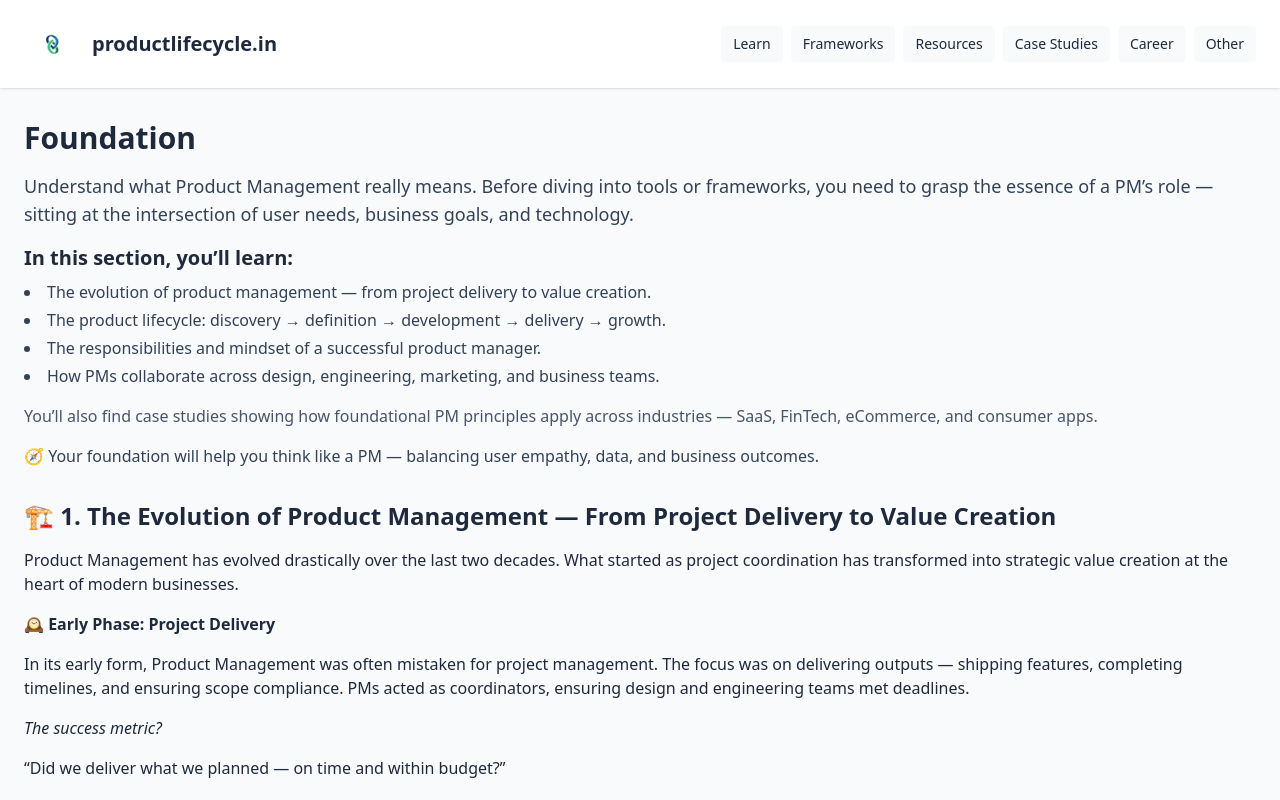
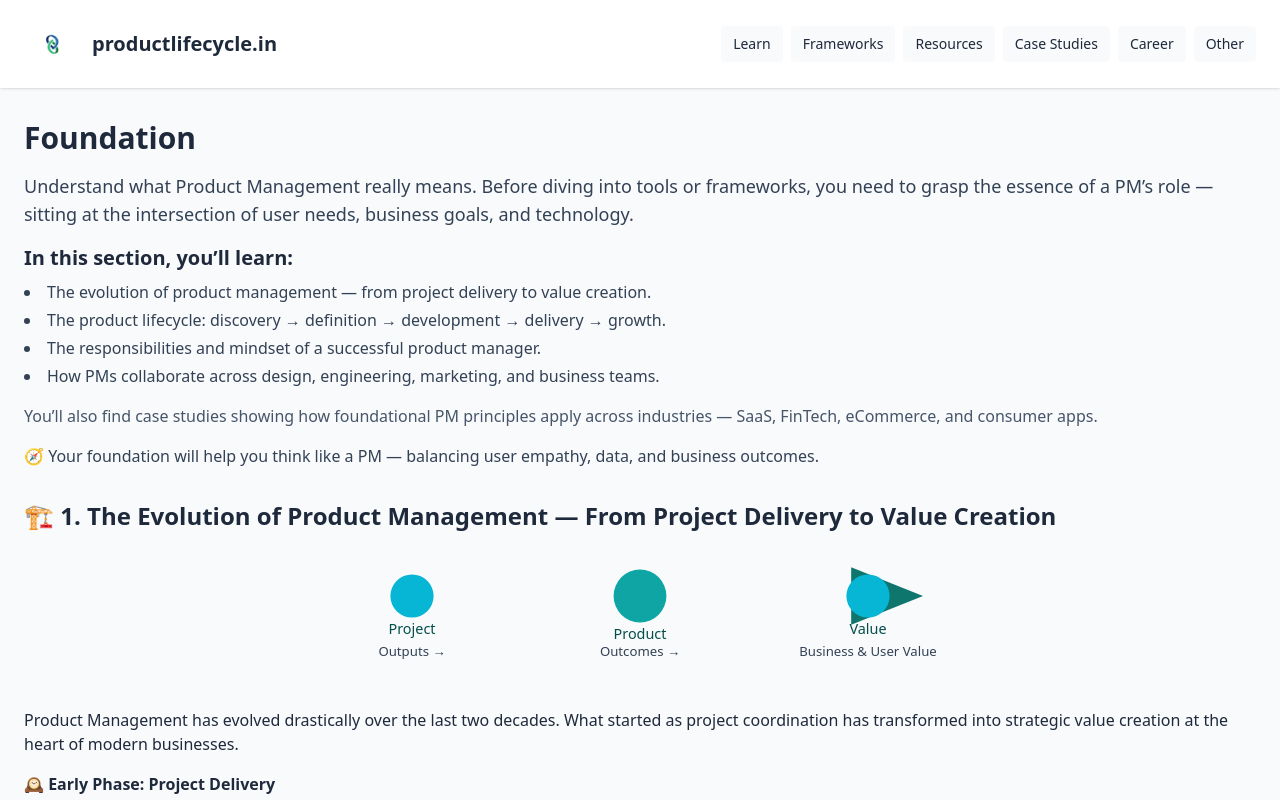
Before and after one commit to rahulmailbox90/productlifecycle-in, a Next.js app: page /learn/foundations in a window 1280 px wide. Shown: the top 800 px of the page. Built offline with nearby package versions, Linux system fonts and the light colour scheme.

Commit message:
feat(learn): add evolution timeline SVG to foundations page

```diff
--- a/pages/learn/foundations.js
+++ b/pages/learn/foundations.js
@@ -23,6 +23,55 @@ export default function Foundations() {
       {/* Extended Foundations content appended as requested */}
       <section className="mt-8 space-y-4">
         <h2 className="text-2xl font-semibold">🏗️ 1. The Evolution of Product Management — From Project Delivery to Value Creation</h2>
+
+        {/* Inline SVG timeline: Project → Product → Value */}
+        <div className="mt-4 flex justify-center">
+          <svg
+            className="w-full max-w-3xl h-36"
+            viewBox="0 0 540 120"
+            xmlns="http://www.w3.org/2000/svg"
+            role="img"
+            aria-labelledby="evolutionTimelineTitle"
+            preserveAspectRatio="xMidYMid meet"
+          >
+            <title id="evolutionTimelineTitle">Evolution timeline: Project to Product to Value</title>
+            <defs>
+              <linearGradient id="g" x1="0" x2="1">
+                <stop offset="0%" stopColor="#0ea5a4" />
+                <stop offset="100%" stopColor="#06b6d4" />
+              </linearGradient>
+              <marker id="arrow" markerWidth="10" markerHeight="8" refX="9" refY="4" orient="auto">
+                <path d="M0,0 L10,4 L0,8 z" fill="#0f766e" />
+              </marker>
+            </defs>
+
+            {/* connecting line */}
+            <line x1="40" y1="40" x2="500" y2="40" stroke="url(#g)" strokeWidth="6" strokeLinecap="round" markerEnd="url(#arrow)" />
+
+            {/* Project node */}
+            <g>
+              <circle cx="80" cy="40" r="18" fill="#06b6d4" />
+              <text x="80" y="72" fontSize="12" textAnchor="middle" fill="#044e4a">Project</text>
+            </g>
+
+            {/* Product node */}
+            <g>
+              <circle cx="270" cy="40" r="22" fill="#0ea5a4" />
+              <text x="270" y="76" fontSize="12" textAnchor="middle" fill="#044e4a">Product</text>
+            </g>
+
+            {/* Value node */}
+            <g>
+              <circle cx="460" cy="40" r="18" fill="#06b6d4" />
+              <text x="460" y="72" fontSize="12" textAnchor="middle" fill="#044e4a">Value</text>
+            </g>
+
+            {/* small labels under nodes for extra context */}
+            <text x="80" y="90" fontSize="11" textAnchor="middle" fill="#334155">Outputs →</text>
+            <text x="270" y="90" fontSize="11" textAnchor="middle" fill="#334155">Outcomes →</text>
+            <text x="460" y="90" fontSize="11" textAnchor="middle" fill="#334155">Business & User Value</text>
+          </svg>
+        </div>
 
         <p>Product Management has evolved drastically over the last two decades. What started as project coordination has transformed into strategic value creation at the heart of modern businesses.</p>
 
```
